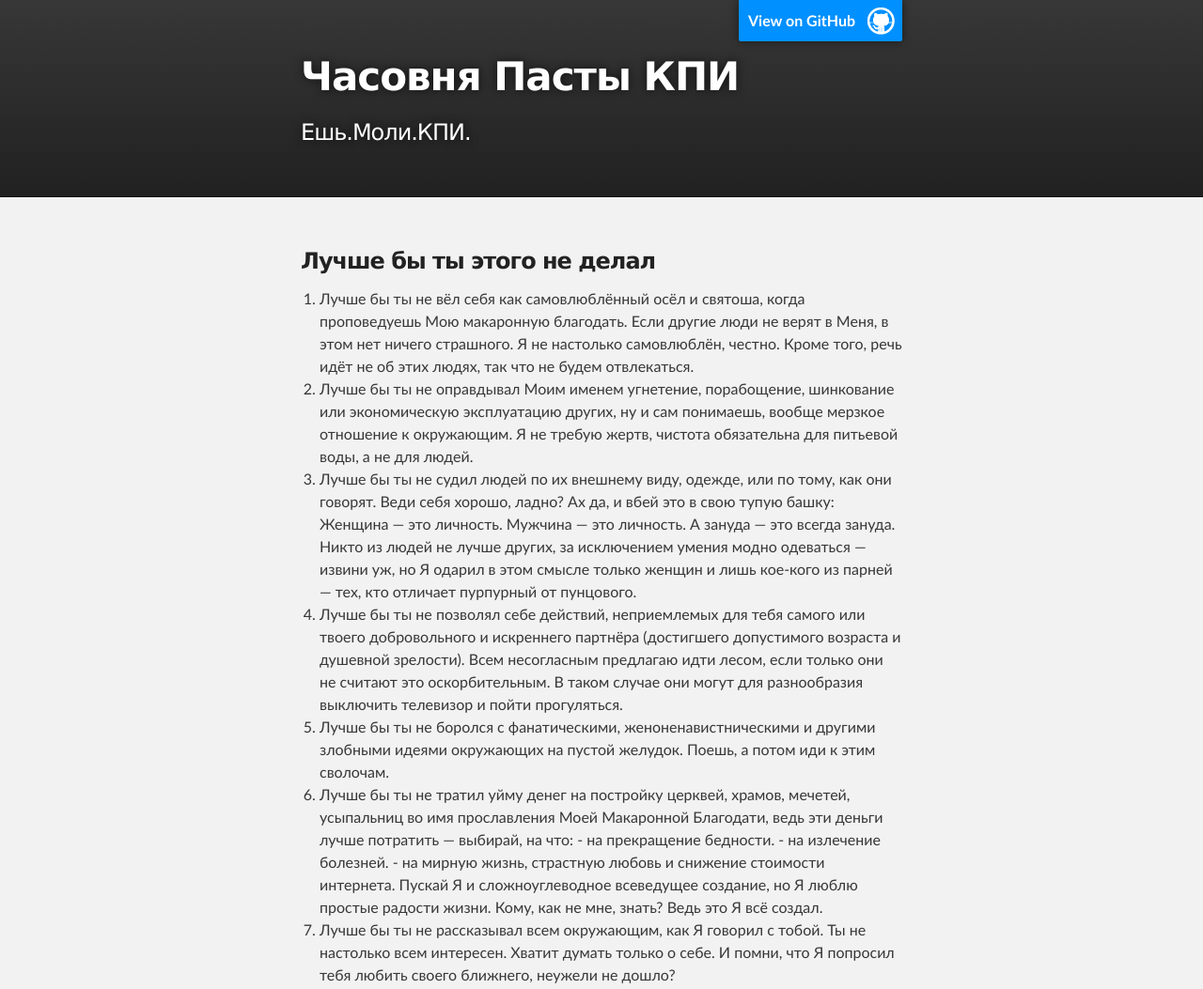
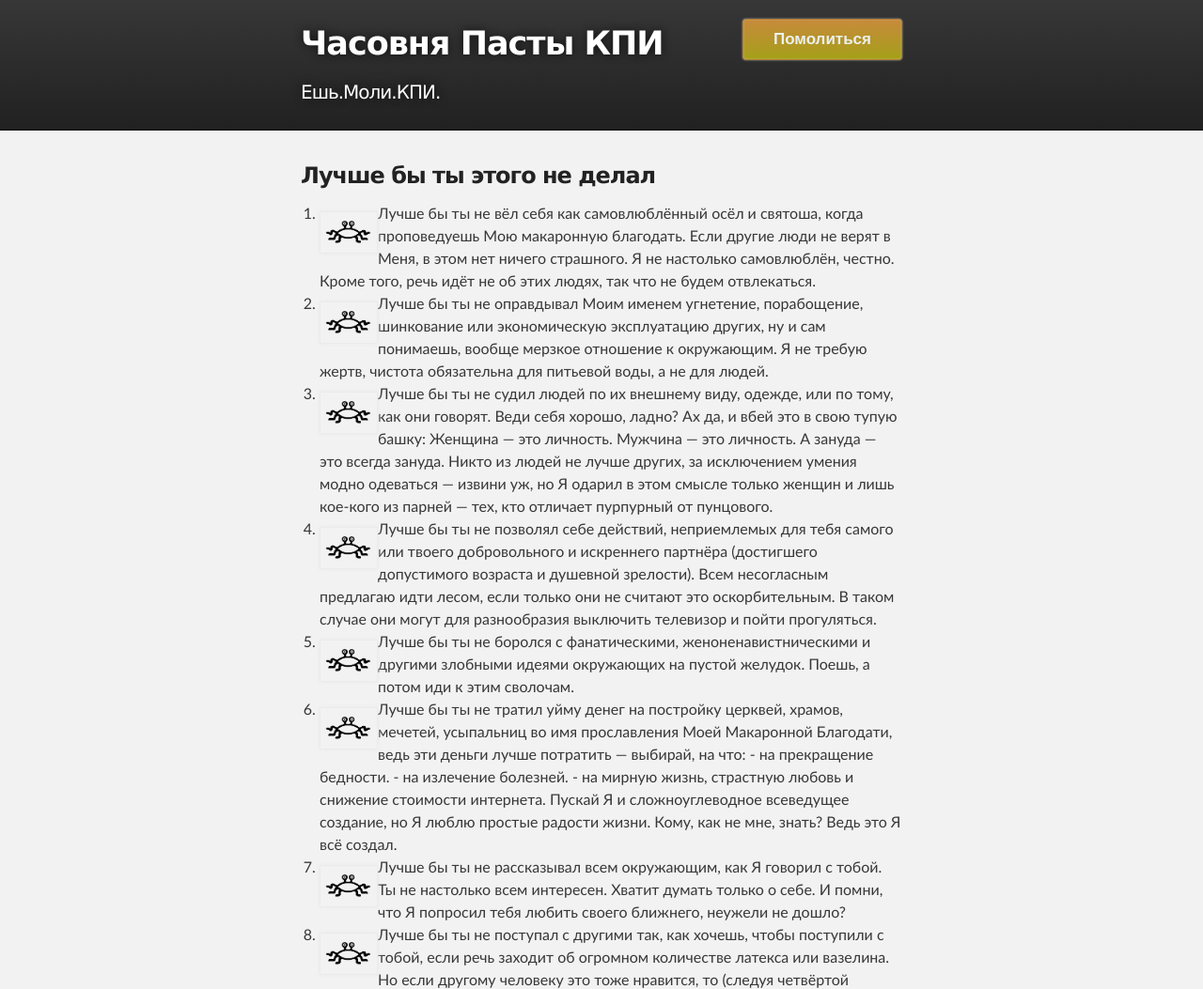
Before and after one commit to rrader/pasta, a plain HTML site: page index.html in a window 1280 px wide. Shown: the top 1053 px of the page at 94% size. Drawn offline with Linux system fonts and the light colour scheme; a script that the page names is missing.

Commit message:
now you can pray

```diff
--- a/index.html
+++ b/index.html
@@ -9,6 +9,8 @@
     <link rel="stylesheet" type="text/css" media="screen" href="stylesheets/stylesheet.css">
 
     <title>Часовня Пасты КПИ</title>
+
+    <script src="http://vk.com/js/api/xd_connection.js?2" type="text/javascript"></script>
   </head>
 
   <body>
@@ -16,10 +18,12 @@
     <!-- HEADER -->
     <div id="header_wrap" class="outer">
         <header class="inner">
-          <a id="forkme_banner" href="https://github.com/rrader/pasta">View on GitHub</a>
+          <!-- <a id="forkme_banner" href="https://github.com/rrader/pasta">View on GitHub</a> -->
 
           <h1 id="project_title">Часовня Пасты КПИ</h1>
           <h2 id="project_tagline">Ешь.Моли.КПИ.</h2>
+
+          <a href="#" class="praybutton"/>Помолиться</a>
         </header>
     </div>
 
@@ -29,18 +33,18 @@
         <h3>
 <a id="Лучше-бы-ты-этого-не-делал" class="anchor" href="#%D0%9B%D1%83%D1%87%D1%88%D0%B5-%D0%B1%D1%8B-%D1%82%D1%8B-%D1%8D%D1%82%D0%BE%D0%B3%D0%BE-%D0%BD%D0%B5-%D0%B4%D0%B5%D0%BB%D0%B0%D0%BB" aria-hidden="true"><span class="octicon octicon-link"></span></a>Лучше бы ты этого не делал</h3>
 <ol>
-<li>Лучше бы ты не вёл себя как самовлюблённый осёл и святоша, когда проповедуешь Мою макаронную благодать. Если другие люди не верят в Меня, в этом нет ничего страшного. Я не настолько самовлюблён, честно. Кроме того, речь идёт не об этих людях, так что не будем отвлекаться.</li>
-<li>Лучше бы ты не оправдывал Моим именем угнетение, порабощение, шинкование или экономическую эксплуатацию других, ну и сам понимаешь, вообще мерзкое отношение к окружающим. Я не требую жертв, чистота обязательна для питьевой воды, а не для людей.</li>
-<li>Лучше бы ты не судил людей по их внешнему виду, одежде, или по тому, как они говорят. Веди себя хорошо, ладно? Ах да, и вбей это в свою тупую башку: Женщина — это личность. Мужчина — это личность. А зануда — это всегда зануда. Никто из людей не лучше других, за исключением умения модно одеваться — извини уж, но Я одарил в этом смысле только женщин и лишь кое-кого из парней — тех, кто отличает пурпурный от пунцового.</li>
-<li>Лучше бы ты не позволял себе действий, неприемлемых для тебя самого или твоего добровольного и искреннего партнёра (достигшего допустимого возраста и душевной зрелости). Всем несогласным предлагаю идти лесом, если только они не считают это оскорбительным. В таком случае они могут для разнообразия выключить телевизор и пойти прогуляться.</li>
-<li>Лучше бы ты не боролся с фанатическими, женоненавистническими и другими злобными идеями окружающих на пустой желудок. Поешь, а потом иди к этим сволочам.</li>
-<li>Лучше бы ты не тратил уйму денег на постройку церквей, храмов, мечетей, усыпальниц во имя прославления Моей Макаронной Благодати, ведь эти деньги лучше потратить — выбирай, на что:
+<li><img src="images/FSM_Logo.png" style="width:50px" align="left" />Лучше бы ты не вёл себя как самовлюблённый осёл и святоша, когда проповедуешь Мою макаронную благодать. Если другие люди не верят в Меня, в этом нет ничего страшного. Я не настолько самовлюблён, честно. Кроме того, речь идёт не об этих людях, так что не будем отвлекаться.</li>
+<li><img src="images/FSM_Logo.png" style="width:50px" align="left" />Лучше бы ты не оправдывал Моим именем угнетение, порабощение, шинкование или экономическую эксплуатацию других, ну и сам понимаешь, вообще мерзкое отношение к окружающим. Я не требую жертв, чистота обязательна для питьевой воды, а не для людей.</li>
+<li><img src="images/FSM_Logo.png" style="width:50px" align="left" />Лучше бы ты не судил людей по их внешнему виду, одежде, или по тому, как они говорят. Веди себя хорошо, ладно? Ах да, и вбей это в свою тупую башку: Женщина — это личность. Мужчина — это личность. А зануда — это всегда зануда. Никто из людей не лучше других, за исключением умения модно одеваться — извини уж, но Я одарил в этом смысле только женщин и лишь кое-кого из парней — тех, кто отличает пурпурный от пунцового.</li>
+<li><img src="images/FSM_Logo.png" style="width:50px" align="left" />Лучше бы ты не позволял себе действий, неприемлемых для тебя самого или твоего добровольного и искреннего партнёра (достигшего допустимого возраста и душевной зрелости). Всем несогласным предлагаю идти лесом, если только они не считают это оскорбительным. В таком случае они могут для разнообразия выключить телевизор и пойти прогуляться.</li>
+<li><img src="images/FSM_Logo.png" style="width:50px" align="left" />Лучше бы ты не боролся с фанатическими, женоненавистническими и другими злобными идеями окружающих на пустой желудок. Поешь, а потом иди к этим сволочам.</li>
+<li><img src="images/FSM_Logo.png" style="width:50px" align="left" />Лучше бы ты не тратил уйму денег на постройку церквей, храмов, мечетей, усыпальниц во имя прославления Моей Макаронной Благодати, ведь эти деньги лучше потратить — выбирай, на что:
     - на прекращение бедности.
     - на излечение болезней.
     - на мирную жизнь, страстную любовь и снижение стоимости интернета.
 Пускай Я и сложноуглеводное всеведущее создание, но Я люблю простые радости жизни. Кому, как не мне, знать? Ведь это Я всё создал.</li>
-<li>Лучше бы ты не рассказывал всем окружающим, как Я говорил с тобой. Ты не настолько всем интересен. Хватит думать только о себе. И помни, что Я попросил тебя любить своего ближнего, неужели не дошло?</li>
-<li>Лучше бы ты не поступал с другими так, как хочешь, чтобы поступили с тобой, если речь заходит об огромном количестве латекса или вазелина. Но если другому человеку это тоже нравится, то (следуя четвёртой заповеди) делай это, снимай на фото, только ради всего святого — надевай презерватив! Ведь это всего лишь кусок резины. Если бы Я не хотел, чтобы ты получал удовольствие от самого процесса, Я бы предусмотрел шипы или ещё что-нибудь в этом роде.</li>
+<li><img src="images/FSM_Logo.png" style="width:50px" align="left" />Лучше бы ты не рассказывал всем окружающим, как Я говорил с тобой. Ты не настолько всем интересен. Хватит думать только о себе. И помни, что Я попросил тебя любить своего ближнего, неужели не дошло?</li>
+<li><img src="images/FSM_Logo.png" style="width:50px" align="left" />Лучше бы ты не поступал с другими так, как хочешь, чтобы поступили с тобой, если речь заходит об огромном количестве латекса или вазелина. Но если другому человеку это тоже нравится, то (следуя четвёртой заповеди) делай это, снимай на фото, только ради всего святого — надевай презерватив! Ведь это всего лишь кусок резины. Если бы Я не хотел, чтобы ты получал удовольствие от самого процесса, Я бы предусмотрел шипы или ещё что-нибудь в этом роде.</li>
 </ol>
         <audio src="media/pasta_song.mp3" autoplay loop controls></audio>
       </section>
@@ -57,6 +61,11 @@
     </div>
 
 
-
+<script type="text/javascript">
+  VK.init(function() {
+     // API initialization succeeded
+     // Your code here
+  });
+</script>
   </body>
 </html>
--- a/stylesheets/stylesheet.css
+++ b/stylesheets/stylesheet.css
@@ -1,3 +1,82 @@
+
+.praybutton{text-decoration:none; text-align:center;
+ padding:11px 32px;
+ border:solid 1px #b07e33;
+ -webkit-border-radius:4px;
+ -moz-border-radius:4px;
+ border-radius: 4px;
+ font:17px Arial, Helvetica, sans-serif;
+ font-weight:bold;
+ color:#ebf0f0;
+ background-color:#c78a3b;
+ background-image: -moz-linear-gradient(top, #c78a3b 0%, #a5a019 100%);
+ background-image: -webkit-linear-gradient(top, #c78a3b 0%, #a5a019 100%);
+ background-image: -o-linear-gradient(top, #c78a3b 0%, #a5a019 100%);
+ background-image: -ms-linear-gradient(top, #c78a3b 0% ,#a5a019 100%);
+ filter: progid:DXImageTransform.Microsoft.gradient( startColorstr='#a5a019', endColorstr='#a5a019',GradientType=0 );
+ background-image: linear-gradient(top, #c78a3b 0% ,#a5a019 100%);
+ -webkit-box-shadow:0px 0px 2px #bababa, inset 0px 0px 1px #ffffff;
+ -moz-box-shadow: 0px 0px 2px #bababa,  inset 0px 0px 1px #ffffff;
+ box-shadow:0px 0px 2px #bababa, inset 0px 0px 1px #ffffff;
+
+  display: block;
+  position: absolute;
+  top: 20px;
+  right: 10px;
+  z-index: 10;
+/*  padding: 10px 50px 10px 10px;
+  color: #fff;
+  background: url('../images/blacktocat.png') #0090ff no-repeat 95% 50%;
+  font-weight: 700;
+  box-shadow: 0 0 10px rgba(0,0,0,.5);
+  border-bottom-left-radius: 2px;
+  border-bottom-right-radius: 2px;
+*/
+  }
+.praybutton:hover{
+ padding:11px 32px;
+ border:solid 1px #b07e33;
+ -webkit-border-radius:4px;
+ -moz-border-radius:4px;
+ border-radius: 4px;
+ font:17px Arial, Helvetica, sans-serif;
+ font-weight:bold;
+ color:#ebf0f0;
+ background-color:#c78a3b;
+ background-image: -moz-linear-gradient(top, #c78a3b 0%, #a5a019 100%);
+ background-image: -webkit-linear-gradient(top, #c78a3b 0%, #a5a019 100%);
+ background-image: -o-linear-gradient(top, #c78a3b 0%, #a5a019 100%);
+ background-image: -ms-linear-gradient(top, #c78a3b 0% ,#a5a019 100%);
+ filter: progid:DXImageTransform.Microsoft.gradient( startColorstr='#a5a019', endColorstr='#a5a019',GradientType=0 );
+ background-image: linear-gradient(top, #c78a3b 0% ,#a5a019 100%);
+ -webkit-box-shadow:0px 0px 2px #bababa, inset 0px 0px 1px #ffffff;
+ -moz-box-shadow: 0px 0px 2px #bababa,  inset 0px 0px 1px #ffffff;
+ box-shadow:0px 0px 2px #bababa, inset 0px 0px 1px #ffffff;
+
+ }
+.praybutton:active{
+ padding:11px 32px;
+ border:solid 1px #b07e33;
+ -webkit-border-radius:4px;
+ -moz-border-radius:4px;
+ border-radius: 4px;
+ font:17px Arial, Helvetica, sans-serif;
+ font-weight:bold;
+ color:#ebf0f0;
+ background-color:#c78a3b;
+ background-image: -moz-linear-gradient(top, #c78a3b 0%, #999411 100%);
+ background-image: -webkit-linear-gradient(top, #c78a3b 0%, #999411 100%);
+ background-image: -o-linear-gradient(top, #c78a3b 0%, #999411 100%);
+ background-image: -ms-linear-gradient(top, #c78a3b 0% ,#999411 100%);
+ filter: progid:DXImageTransform.Microsoft.gradient( startColorstr='#999411', endColorstr='#999411',GradientType=0 );
+ background-image: linear-gradient(top, #c78a3b 0% ,#999411 100%);
+ -webkit-box-shadow:0px 0px 2px #bababa, inset 0px 0px 1px #ffffff;
+ -moz-box-shadow: 0px 0px 2px #bababa,  inset 0px 0px 1px #ffffff;
+ box-shadow:0px 0px 2px #bababa, inset 0px 0px 1px #ffffff;
+
+ }
+
+
 /*******************************************************************************
 Slate Theme for GitHub Pages
 by Jason Costello, @jsncostello
@@ -72,7 +151,7 @@ h1 {
 }
 
 h2 {
-  padding-bottom: 10px;
+  padding-bottom: 5px;
   font-size: 32px;
   background: url('../images/bg_hr.png') repeat-x bottom;
 }
@@ -296,20 +375,20 @@ Full-Width Styles
 }
 
 #header_wrap .inner {
-  padding: 50px 10px 30px 10px;
+  padding: 20px 10px 10px 10px;
 }
 
 #project_title {
   margin: 0;
   color: #fff;
-  font-size: 42px;
+  font-size: 35px;
   font-weight: 700;
   text-shadow: #111 0px 0px 10px;
 }
 
 #project_tagline {
   color: #fff;
-  font-size: 24px;
+  font-size: 20px;
   font-weight: 300;
   background: none;
   text-shadow: #111 0px 0px 10px;
@@ -361,7 +440,7 @@ Full-Width Styles
 }
 
 #main_content {
-  padding-top: 40px;
+  padding-top: 20px;
 }
 
 #footer_wrap {
```
Also changed, not shown: images/FSM_Logo.png (added).
